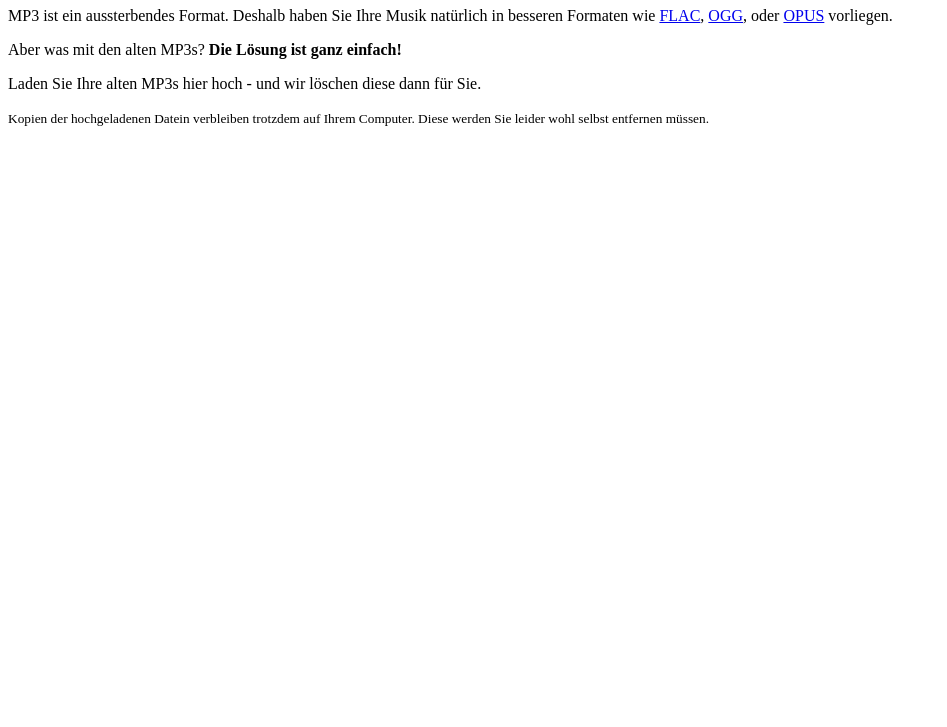
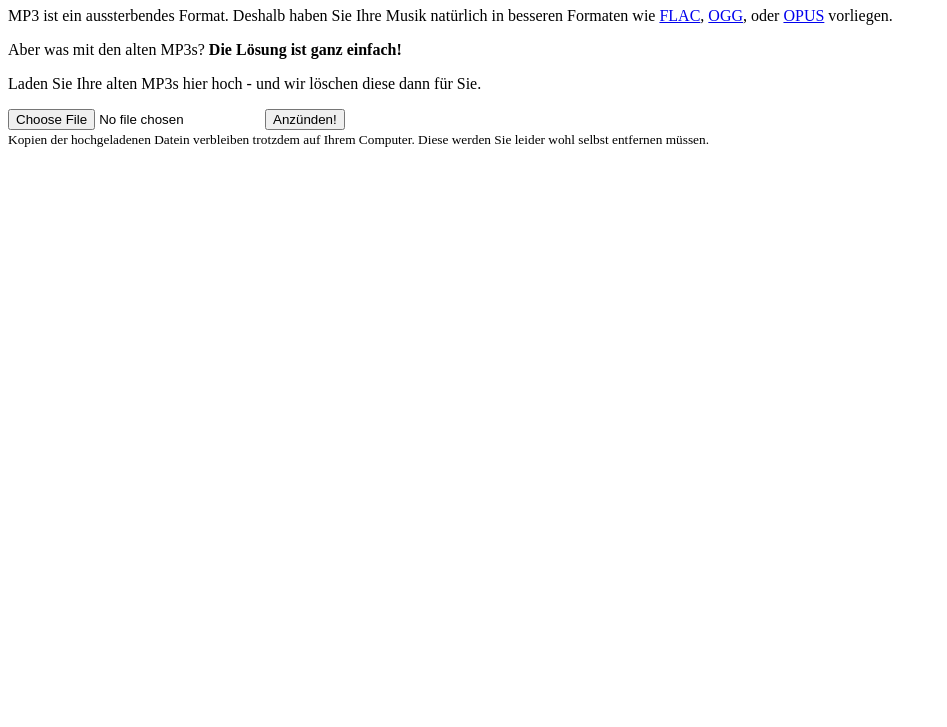
Before and after one commit to YtvwlD/mp3, a plain HTML site: page index.html in a window 1280 px wide. Shown: the part 73-800 px from the top of the page, without its empty margins (0-947 px from the left). Drawn offline with Linux system fonts and the light colour scheme.

Commit message:
Upload-Formular

```diff
--- a/index.html
+++ b/index.html
@@ -20,6 +20,10 @@
 			<b>Die Lösung ist ganz einfach!</b>
 		</p>
 		<p>Laden Sie Ihre alten MP3s hier hoch - und wir löschen diese dann für Sie.</p>
+		<form action="/upload/" method="POST">
+			<input type="file" />
+			<input type="submit" value="Anzünden!" />
+		</form>
 		<small>
 			Kopien der hochgeladenen Datein verbleiben trotzdem auf Ihrem Computer.
 			Diese werden Sie leider wohl selbst entfernen müssen.
```
